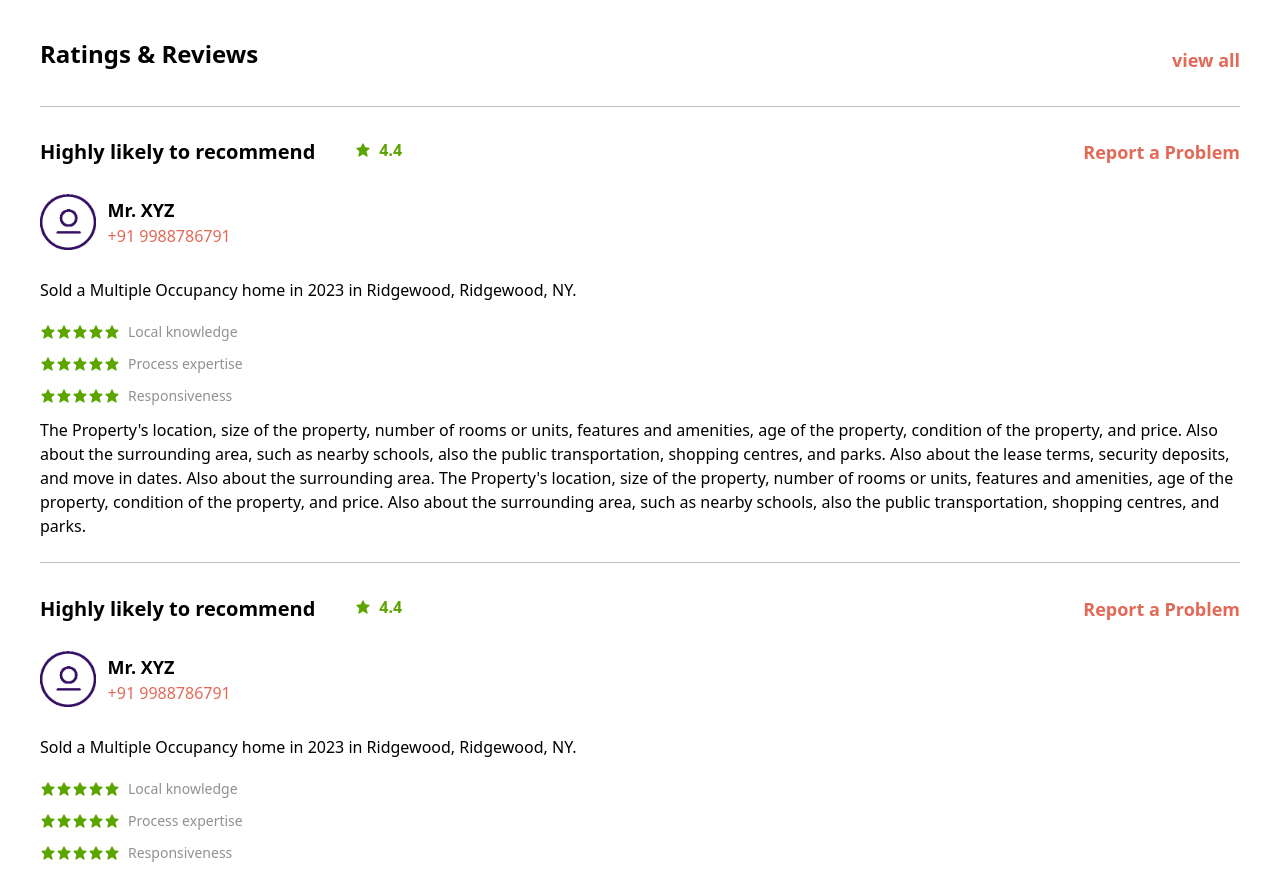
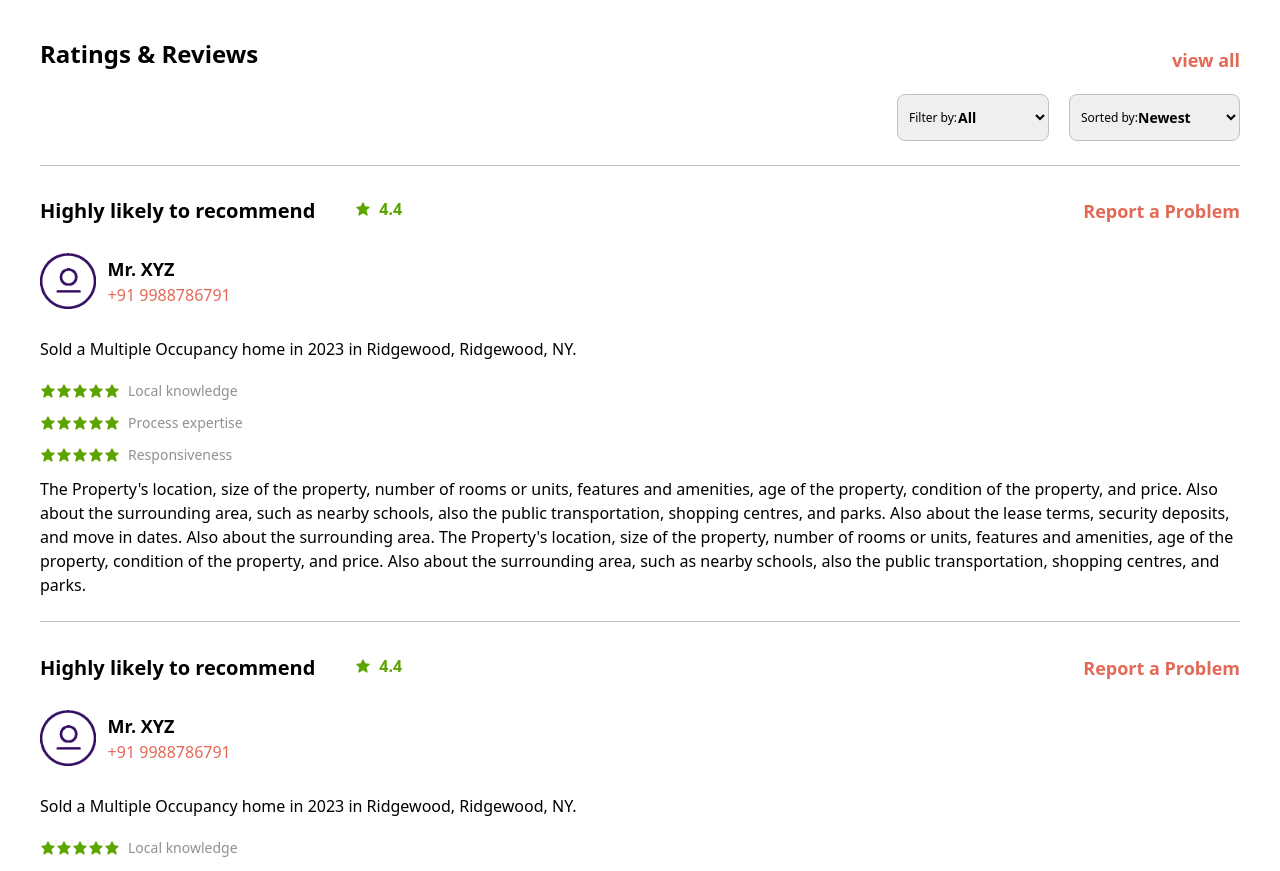
Before and after one commit to Krishna47ak/ESTTE, a React (Create React App) app in the folder Frontend/estte/: page / in a window 1280 px wide. Shown: the part 3419-4290 px from the top of the page. Built offline with nearby package versions, Linux system fonts and the light colour scheme.

Commit message:
Created filter and sort select component

```diff
--- a/Frontend/estte/src/components/Header.js
+++ b/Frontend/estte/src/components/Header.js
@@ -6,7 +6,7 @@ import { Link } from 'react-router-dom'
 
 const Header = () => {
     return (
-        <div className='flex justify-between py-2 px-10 shadow-lg items-center' >
+        <div className='flex justify-between py-2 px-10 shadow-lg items-center select-none' >
             <p className='text-2xl' >ESTTE</p>
             <div className='flex space-x-4 items-center' >
                 <div className='flex items-center' >
--- a/Frontend/estte/src/screens/Home.js
+++ b/Frontend/estte/src/screens/Home.js
@@ -136,12 +136,32 @@ const Home = () => {
             <p className='text-2xl font-semibold mb-3' >Ratings & Reviews</p>
             <p className='font-semibold text-[#E36957] text-lg cursor-pointer' >view all</p>
           </div>
+          <div className='flex justify-end space-x-5' >
+            <div className='relative' >
+              <div  className='absolute text-xs left-3 top-4' >Filter by:</div>
+              <select className="border border-[#C0C0C0] rounded-lg py-3 outline-none font-bold text-sm pl-14 px-10 " >
+                <option value="ALL" >All</option>
+                <option value="HIGH" >High</option>
+                <option value="LOW" >Low</option>
+              </select>
+            </div>
+            <div className='relative' >
+              <div  className='absolute text-xs left-3 top-4' >Sorted by:</div>
+              <select className="border border-[#C0C0C0] rounded-lg py-3 outline-none font-bold text-sm pl-16 px-8" >
+                <option value="ALL" >All</option>
+                <option value="NEW" selected>Newest</option>
+                <option value="OLD" >Oldest</option>
+              </select>
+            </div>
+
+          </div>
           <ReviewCard />
           <ReviewCard />
           <div className='text-[#E36957] text-center w-52 text-sm font-bold border-2 border-[#E36957] px-8 py-3 rounded-lg cursor-pointer hover:text-white hover:bg-[#E36957] mt-10  mx-auto' >
             <p>VIEW ALL REVIEWS</p>
           </div>
         </div>
+
       </div>
     </div>
   )
```
Also changed, not shown: Frontend/estte/public/manifest.json.
